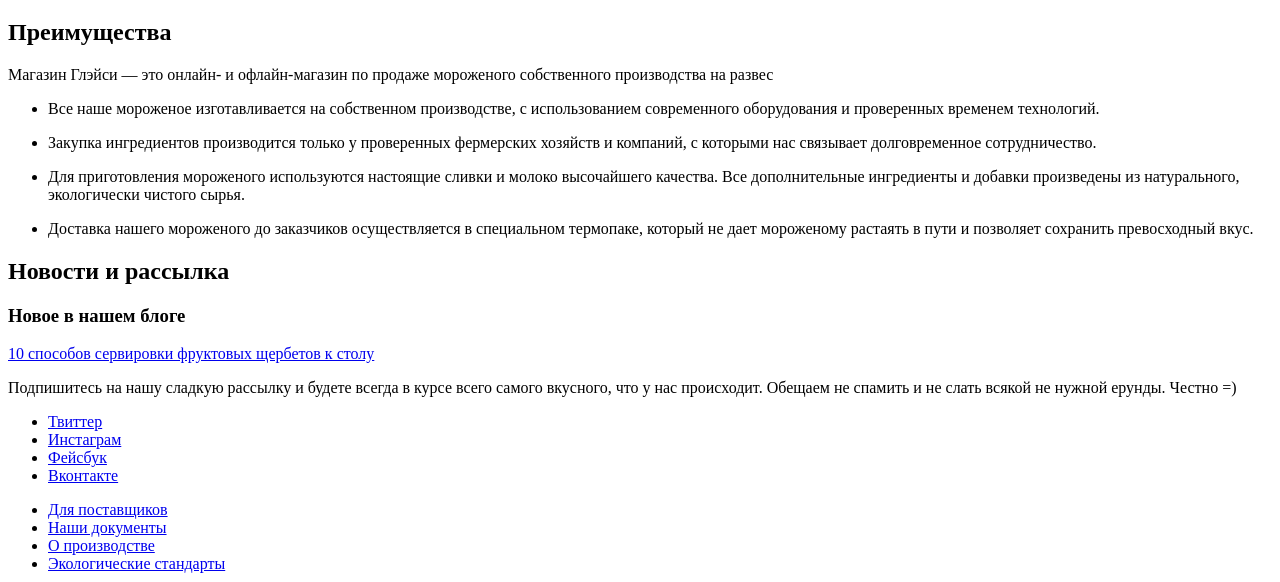
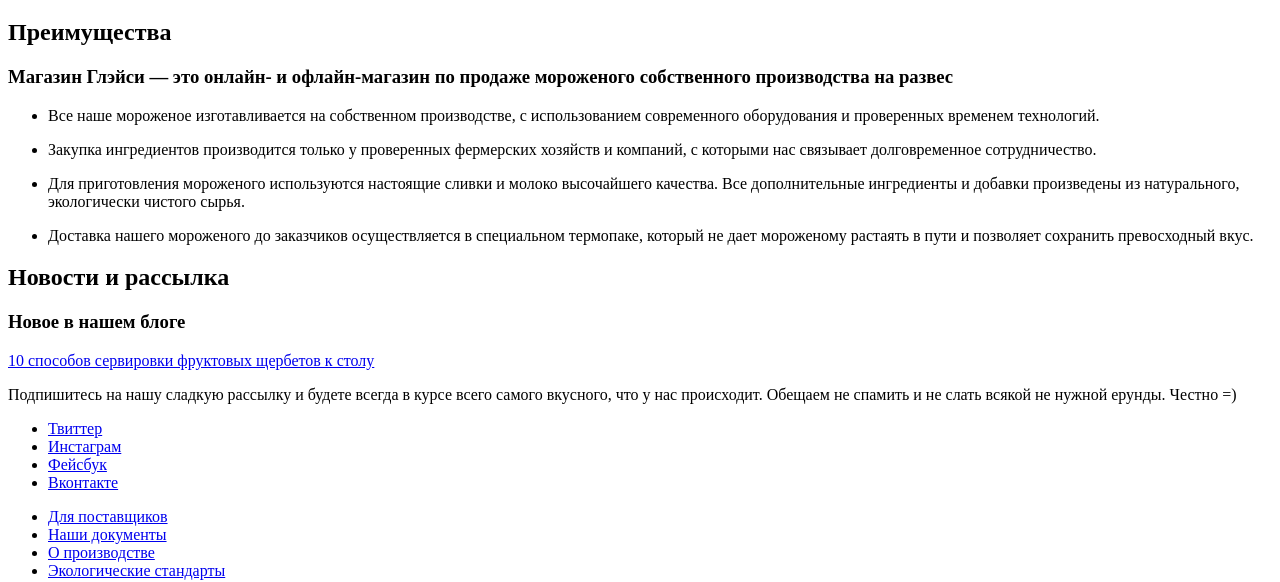
Before and after one commit to ritachoo/578479-gllacy-25, a plain HTML site: page index.html in a window 1280 px wide. Shown: the part 227-809 px from the top of the page. Drawn offline with Linux system fonts and the light colour scheme.

Commit message:
Исправляет заголовок и добавляет закрывающие теги

```diff
--- a/index.html
+++ b/index.html
@@ -43,9 +43,7 @@
     <!-- Секция -->
     <section class="features">
       <h2 class="invisible-hidden">Преимущества</h2>
-      <p>
-        Магазин Глэйси — это онлайн- и офлайн-магазин по продаже мороженого собственного производства на развес
-      </p>
+      <h3>Магазин Глэйси — это онлайн- и офлайн-магазин по продаже мороженого собственного производства на развес</h3>
       <ul class="features-list">
         <li class="features-item">
           <p>
```
Also changed, not shown: catalog.html (+11 -0 lines).
